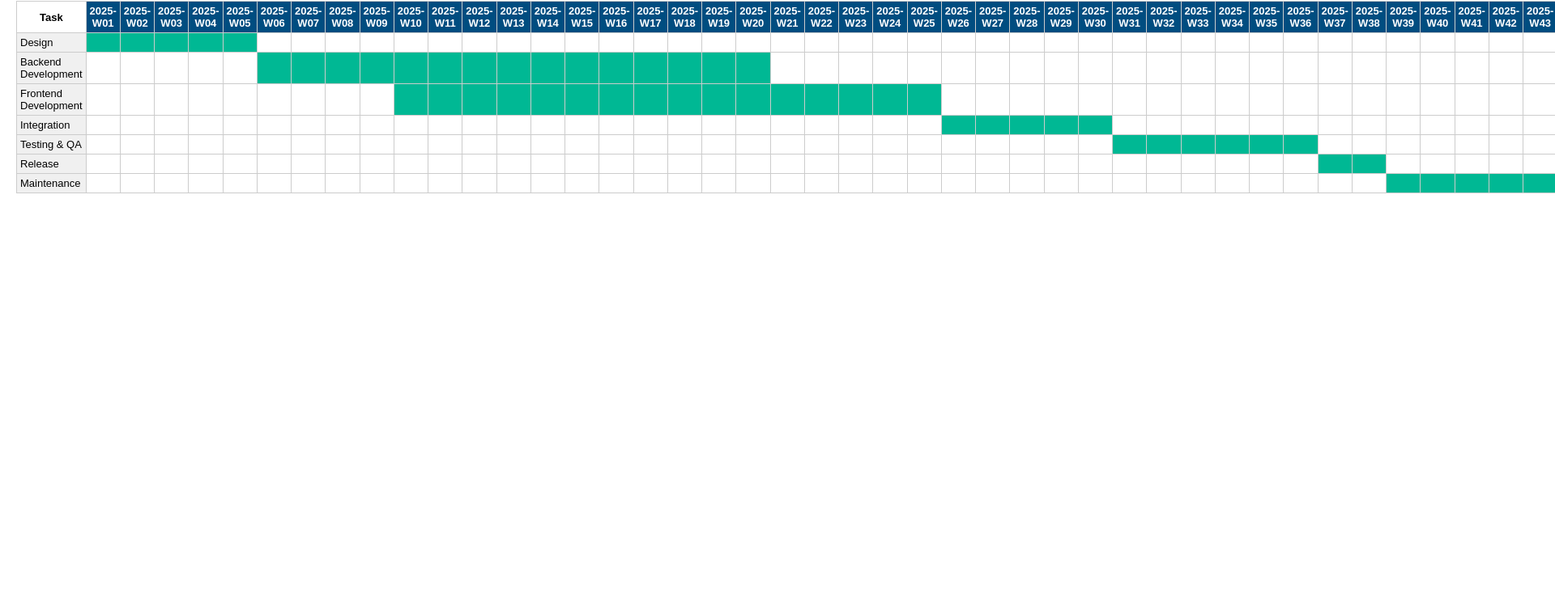
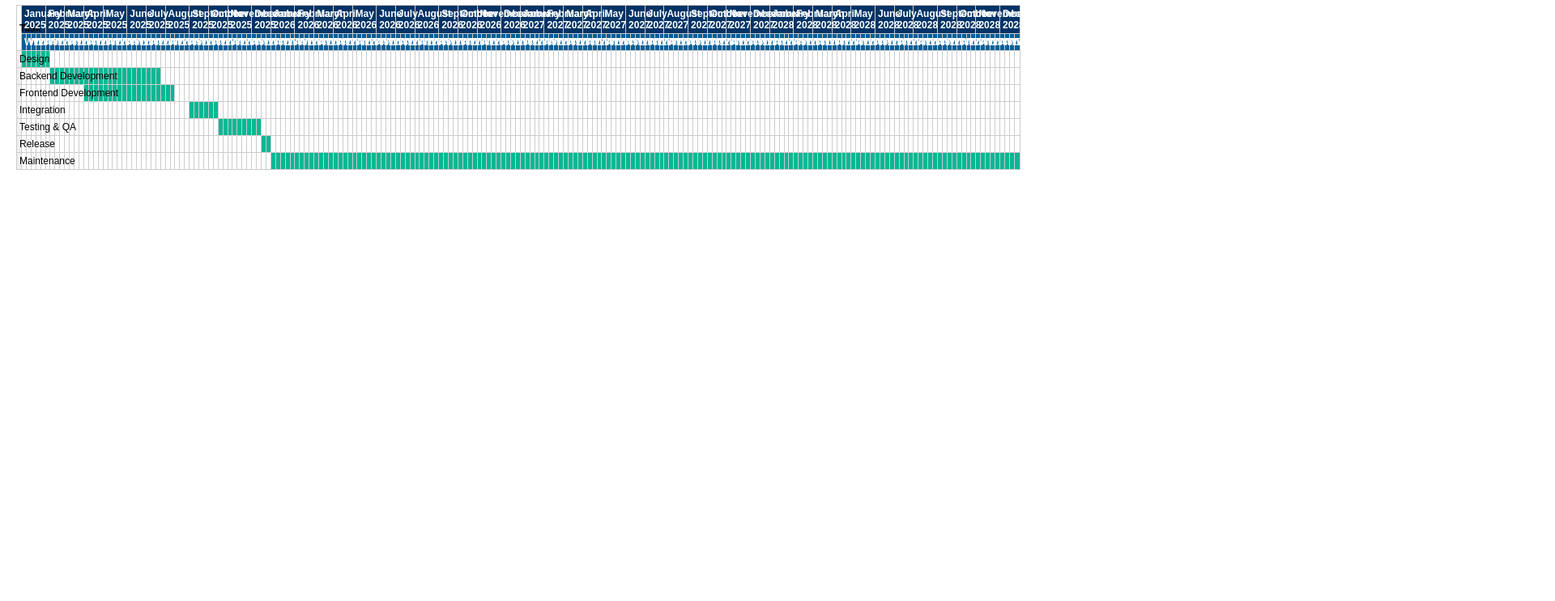
Before and after one commit to kilcimurat/ganttChart, a plain HTML site: page gantt.html in a window 1280 px wide. Shown: the part 57-800 px from the top of the page at 81% size, 1920 px wide, since content can reach past the window. Drawn offline with Linux system fonts and the light colour scheme.

Commit message:
Refactor Gantt chart HTML and JavaScript structure

```diff
--- a/gantt.html
+++ b/gantt.html
@@ -5,72 +5,125 @@
 <title>Weekly Gantt Chart (2025–2028)</title>
 <style>
   body { font-family: Arial, sans-serif; margin: 20px; }
-  h2 { text-align: center; margin-bottom: 10px; }
-  table { border-collapse: collapse; width: 100%; font-size: 13px; }
-  th, td { border: 1px solid #ccc; padding: 4px; text-align: center; }
-  th.week-header { background: #004d80; color: white; font-weight: 600; }
-  .task-name { text-align: left; background: #f0f0f0; font-weight: 500; }
+  h2 { text-align: center; margin-bottom: 15px; }
+  table { border-collapse: collapse; width: 100%; font-size: 12px; table-layout: fixed; }
+  th, td { border: 1px solid #ccc; padding: 3px; text-align: center; }
+  th.month { background: #003366; color: white; font-weight: 600; }
+  th.week { background: #005f99; color: white; }
+  .task-name { text-align: left; background: #f0f0f0; font-weight: 500; white-space: nowrap; }
   .bar { background: #00b894; height: 16px; border-radius: 3px; }
-  .bar-container { position: relative; height: 18px; background: #fff; }
 </style>
 </head>
 <body>
 
-<h2>Project Gantt Chart (2025–2028 by Week)</h2>
+<h2>Weekly Gantt Chart (2025–2028)</h2>
 <table id="gantt"></table>
 
 <script>
-  // --- 1. Haftaları üret (Week1–Week52, 2025–2028) ---
-  const startYear = 2025;
-  const endYear = 2028;
-  const weeks = [];
-  for (let y = startYear; y <= endYear; y++) {
-    for (let w = 1; w <= 52; w++) {
-      weeks.push(`${y}-W${String(w).padStart(2, "0")}`);
-    }
+  // === 1. Yardımcı Fonksiyonlar ===
+  const months = [
+    "January","February","March","April","May","June",
+    "July","August","September","October","November","December"
+  ];
+
+  function getWeeksPerMonth(year) {
+    // Ortalama 4-5 hafta/ay yaklaşımı
+    return [5,4,4,4,5,4,4,5,4,4,5,4];
+    // toplam = 52
   }
 
-  // --- 2. Görevler ---
+  // === 2. Yıllık haftaları üret ===
+  function generateYearWeeks(year) {
+    const weeks = [];
+    const weeksPerMonth = getWeeksPerMonth(year);
+    months.forEach((m, idx) => {
+      const count = weeksPerMonth[idx];
+      for (let w = 1; w <= count; w++) {
+        weeks.push({year, month: m, label: `W${w}`});
+      }
+    });
+    return weeks;
+  }
+
+  // === 3. 2025–2028 arası haftalar ===
+  const allWeeks = [];
+  for (let y = 2025; y <= 2028; y++) {
+    allWeeks.push(...generateYearWeeks(y));
+  }
+
+  // === 4. Görevler (haftalık bazda) ===
   const tasks = [
-    { id: 1, name: "Design", start: "2025-W01", end: "2025-W05" },
-    { id: 2, name: "Backend Development", start: "2025-W06", end: "2025-W20" },
-    { id: 3, name: "Frontend Development", start: "2025-W10", end: "2025-W25" },
-    { id: 4, name: "Integration", start: "2025-W26", end: "2025-W30" },
-    { id: 5, name: "Testing & QA", start: "2025-W31", end: "2025-W36" },
-    { id: 6, name: "Release", start: "2025-W37", end: "2025-W38" },
-    { id: 7, name: "Maintenance", start: "2025-W39", end: "2028-W52" }
+    { name: "Design", start: "2025-January-W1", end: "2025-February-W1" },
+    { name: "Backend Development", start: "2025-February-W2", end: "2025-July-W3" },
+    { name: "Frontend Development", start: "2025-April-W1", end: "2025-August-W2" },
+    { name: "Integration", start: "2025-September-W1", end: "2025-October-W2" },
+    { name: "Testing & QA", start: "2025-October-W3", end: "2025-December-W2" },
+    { name: "Release", start: "2025-December-W3", end: "2025-December-W4" },
+    { name: "Maintenance", start: "2026-January-W1", end: "2028-December-W4" }
   ];
 
-  // --- 3. Tablo oluştur ---
+  // === 5. Tablo oluştur ===
   const table = document.getElementById("gantt");
 
-  // Başlık satırı
-  const header = document.createElement("tr");
-  header.innerHTML = `<th>Task</th>` + weeks.map(w => `<th class="week-header">${w}</th>`).join("");
-  table.appendChild(header);
+  // --- Üst Başlık: Aylar ---
+  const monthRow = document.createElement("tr");
+  let monthCells = "";
+  let monthGroup = {};
+  allWeeks.forEach((w) => {
+    monthGroup[w.month] = (monthGroup[w.month] || 0) + 1;
+  });
 
-  // --- 4. Her görevi çiz ---
+  // Tek tek ekle
+  for (let y = 2025; y <= 2028; y++) {
+    const yearWeeks = allWeeks.filter(w => w.year === y);
+    let currentMonth = "";
+    let span = 0;
+    yearWeeks.forEach((w, idx) => {
+      if (w.month !== currentMonth) {
+        if (span > 0) {
+          monthCells += `<th class="month" colspan="${span}">${currentMonth} ${y}</th>`;
+        }
+        currentMonth = w.month;
+        span = 1;
+      } else {
+        span++;
+      }
+      if (idx === yearWeeks.length - 1) {
+        monthCells += `<th class="month" colspan="${span}">${currentMonth} ${y}</th>`;
+      }
+    });
+  }
+  monthRow.innerHTML = `<th rowspan="2">Task</th>` + monthCells;
+  table.appendChild(monthRow);
+
+  // --- Alt Başlık: Haftalar ---
+  const weekRow = document.createElement("tr");
+  weekRow.innerHTML = allWeeks.map(w => `<th class="week">${w.label}</th>`).join("");
+  table.appendChild(weekRow);
+
+  // --- Görev satırları ---
   tasks.forEach(task => {
     const row = document.createElement("tr");
-
-    // Görev adı
-    const nameCell = document.createElement("td");
-    nameCell.className = "task-name";
-    nameCell.textContent = task.name;
-    row.appendChild(nameCell);
-
-    // Haftalık hücreler
-    const startIndex = weeks.indexOf(task.start);
-    const endIndex = weeks.indexOf(task.end);
-    weeks.forEach((w, i) => {
+    row.innerHTML = `<td class="task-name">${task.name}</td>`;
+    allWeeks.forEach(w => {
       const td = document.createElement("td");
-      if (i >= startIndex && i <= endIndex) {
+      const id = `${w.year}-${w.month}-${w.label}`;
+      if (isBetweenWeeks(id, task.start, task.end)) {
         td.style.background = "#00b894";
       }
       row.appendChild(td);
     });
     table.appendChild(row);
   });
+
+  // === Yardımcı karşılaştırma fonksiyonu ===
+  function isBetweenWeeks(current, start, end) {
+    const order = (id) => {
+      const [y, m, wk] = id.split("-");
+      return parseInt(y)*1000 + months.indexOf(m)*10 + parseInt(wk.replace("W",""));
+    };
+    return order(current) >= order(start) && order(current) <= order(end);
+  }
 </script>
 </body>
 </html>
```
